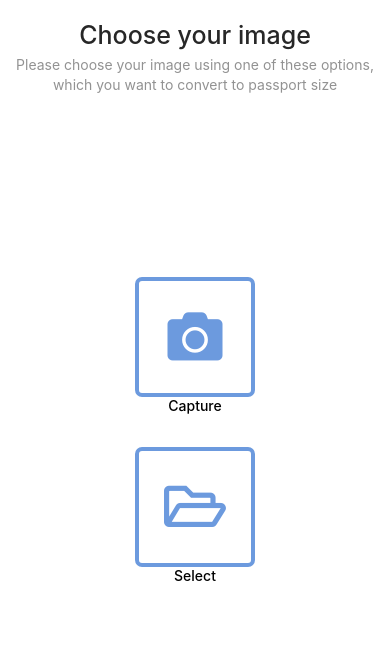
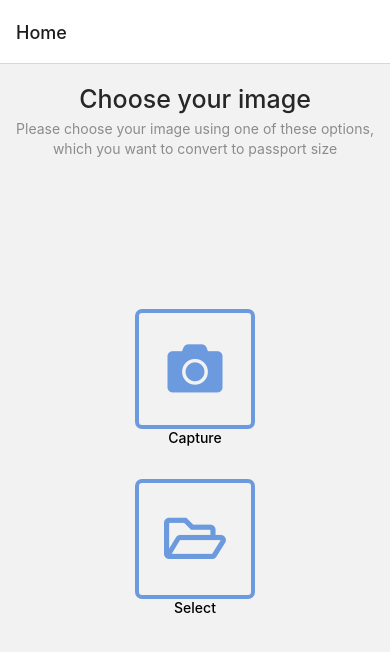
Before and after one commit to ayush-devshark/passport-photo-compressor, a React Native app: screen / in a window 390 px wide. Shown: the top 652 px of the page. Built offline with nearby package versions, Linux system fonts and the light colour scheme.

Commit message:
add stack navigation

```diff
--- a/App.tsx
+++ b/App.tsx
@@ -1,8 +1,9 @@
 import React from 'react';
-import Home from './app/screens/Home';
+import 'react-native-gesture-handler';
+import AppNavigator from './app/navigation/AppNavigator';
 
 const App = () => {
-  return <Home />;
+  return <AppNavigator />;
 };
 
 export default App;
--- /dev/null
+++ b/app/navigation/AppNavigator.tsx
@@ -0,0 +1,27 @@
+import React, {FC} from 'react';
+import {NavigationContainer} from '@react-navigation/native';
+import {createStackNavigator} from '@react-navigation/stack';
+import Home from '../screens/Home';
+import ImageEditor from '../screens/ImageEditor';
+
+type RootStackParamList = {
+  Home: undefined;
+  ImageEditor: {imageUri: string};
+};
+
+const Stack = createStackNavigator<RootStackParamList>();
+
+interface Props {}
+
+const AppNavigator: FC<Props> = (): JSX.Element => {
+  return (
+    <NavigationContainer>
+      <Stack.Navigator>
+        <Stack.Screen name="Home" component={Home} />
+        <Stack.Screen name="ImageEditor" component={ImageEditor} />
+      </Stack.Navigator>
+    </NavigationContainer>
+  );
+};
+
+export default AppNavigator;
--- /dev/null
+++ b/app/screens/ImageEditor.tsx
@@ -0,0 +1,14 @@
+import React, {FC} from 'react';
+import {StyleSheet, View} from 'react-native';
+
+interface Props {}
+
+const ImageEditor: FC<Props> = (): JSX.Element => {
+  return <View style={styles.container}></View>;
+};
+
+export default ImageEditor;
+
+const styles = StyleSheet.create({
+  container: {},
+});
--- a/package.json
+++ b/package.json
@@ -10,10 +10,16 @@
     "lint": "eslint . --ext .js,.jsx,.ts,.tsx"
   },
   "dependencies": {
+    "@react-native-masked-view/masked-view": "^0.2.8",
+    "@react-navigation/native": "^6.0.13",
+    "@react-navigation/stack": "^6.3.2",
     "@types/react-native-vector-icons": "^6.4.12",
     "react": "18.1.0",
     "react-native": "0.70.1",
+    "react-native-gesture-handler": "^2.7.0",
     "react-native-image-crop-picker": "^0.38.0",
+    "react-native-safe-area-context": "^4.4.1",
+    "react-native-screens": "^3.18.0",
     "react-native-vector-icons": "^9.2.0"
   },
   "devDependencies": {
```
Also changed, not shown: 3 other files (tests, documents, lock files or other folders).
